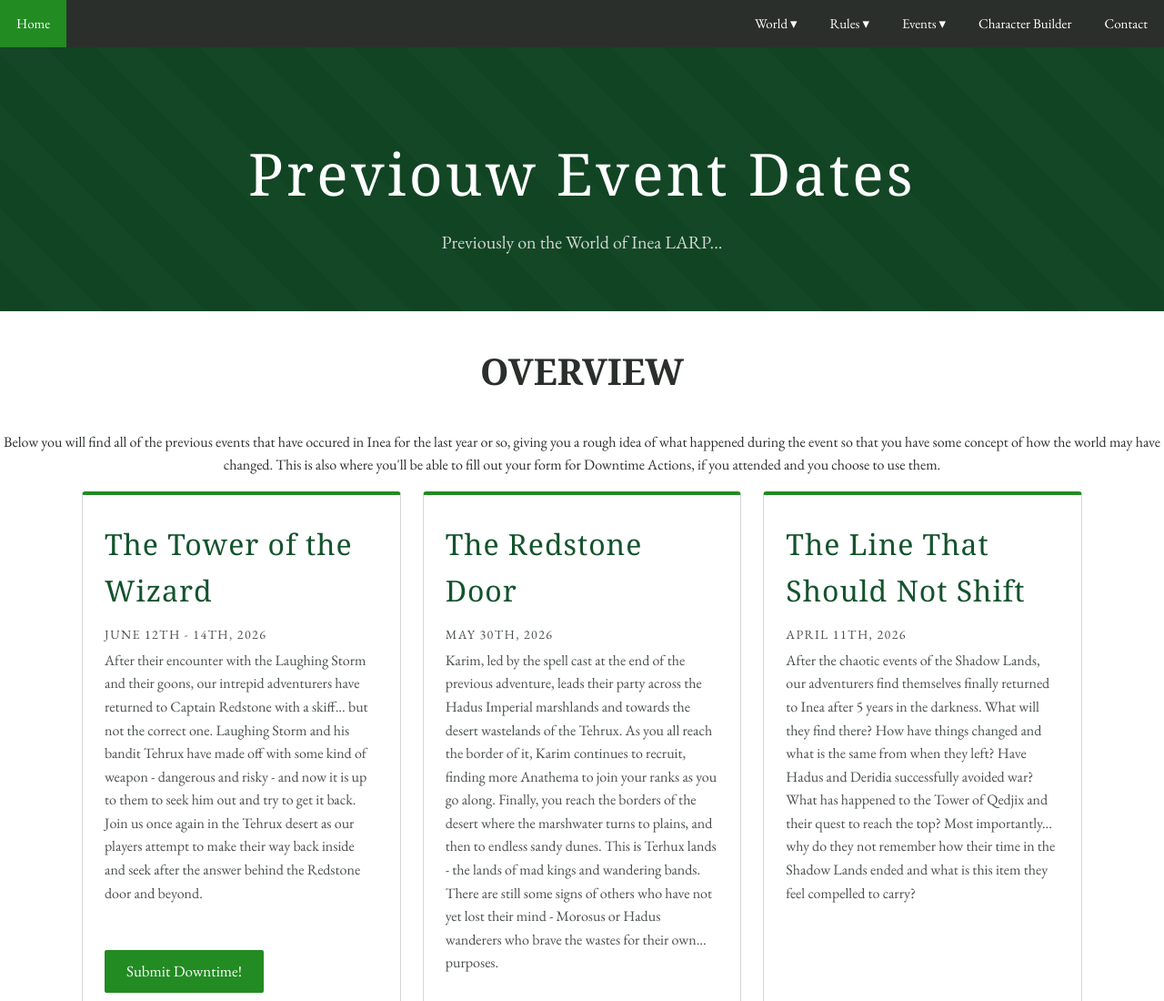
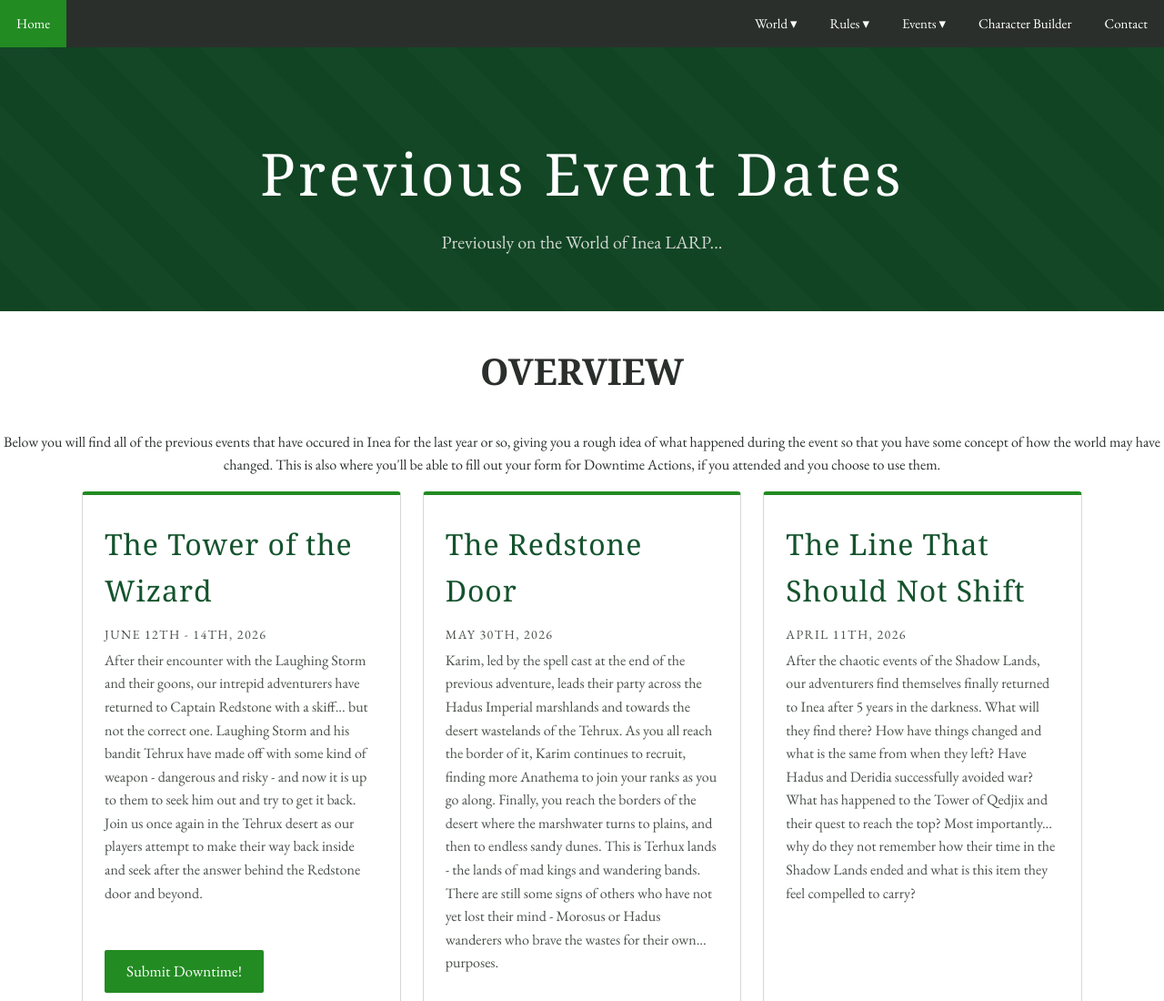
Before and after one commit to kmangum6/worldofinea, a plain HTML site: page previous.html in a window 1280 px wide. Shown: the top 1100 px of the page at 91% size. Drawn offline with nearby package versions, Linux system fonts and the light colour scheme; a web font is replaced by a local one.

Commit message:
Changed Previouw to previous

```diff
--- a/previous.html
+++ b/previous.html
@@ -9,7 +9,7 @@
     <body>
         <div id="nav"></div>
         <header class="page-banner">
-        <h1>Previouw Event Dates</h1>
+        <h1>Previous Event Dates</h1>
         <p>Previously on the World of Inea LARP...</p>
         </header>
         <div id="app"></div>
```
